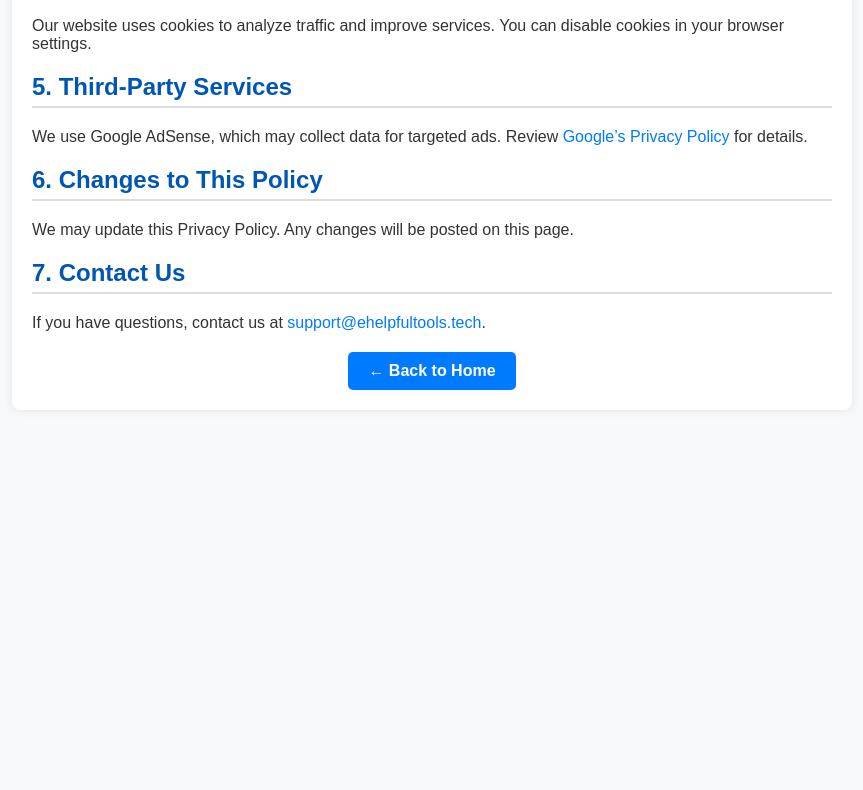
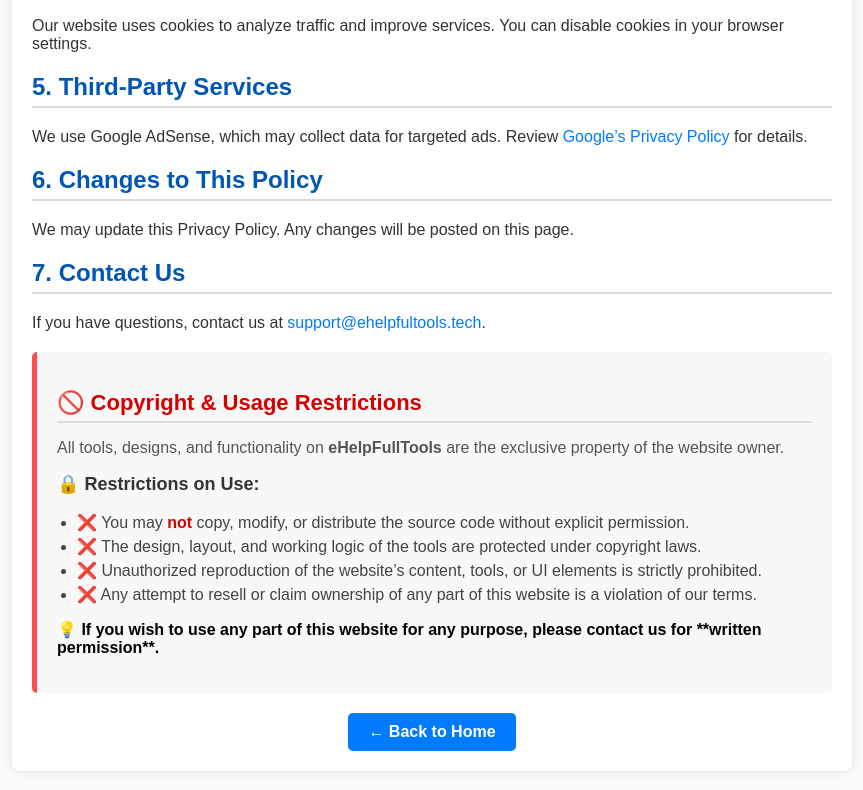
Before and after one commit to kalpesh-G/ehelpfulltools, a plain HTML site: page privacy.html in a window 1280 px wide. Shown: the part 510-1300 px from the top of the page, without its empty margins (208-1071 px from the left). Before the commit the page ends 940 px from the top, so only its background shows below. Drawn offline with Linux system fonts and the light colour scheme.

Commit message:
Updated project with new changes of piracy file

```diff
--- a/privacy.html
+++ b/privacy.html
@@ -5,7 +5,53 @@
     <meta name="viewport" content="width=device-width, initial-scale=1.0">
     <title>Privacy Policy | eHelpFullTools</title>
     <meta name="description" content="Read our Privacy Policy to understand how we collect, use, and protect your data when using eHelpFullTools.">
-<style>body {
+<style>
+.copyright-notice {
+    background: #f8f8f8;
+    padding: 20px;
+    border-left: 5px solid #ff4c4c;
+    margin: 20px 0;
+    border-radius: 5px;
+}
+
+.copyright-notice h2 {
+    color: #d60000;
+    font-size: 22px;
+    margin-bottom: 10px;
+}
+
+.copyright-notice h3 {
+    color: #333;
+    font-size: 18px;
+    margin-top: 15px;
+}
+
+.copyright-notice p {
+    color: #555;
+    font-size: 16px;
+}
+
+.copyright-notice ul {
+    padding-left: 20px;
+}
+
+.copyright-notice ul li {
+    color: #444;
+    font-size: 16px;
+    margin-bottom: 5px;
+}
+
+.copyright-notice ul li strong {
+    color: #d60000;
+}
+
+.copyright-notice p:last-child {
+    font-weight: bold;
+    color: #000;
+    margin-top: 15px;
+}
+
+body {
     font-family: Arial, sans-serif;
     margin: 0;
     padding: 0;
@@ -88,6 +134,21 @@
 
         <h2>7. Contact Us</h2>
         <p>If you have questions, contact us at <a href="mailto:ehelpfulltools@gmail.com">support@ehelpfultools.tech</a>.</p>
+        <div class="copyright-notice">
+            <h2>🚫 Copyright & Usage Restrictions</h2>
+            <p>All tools, designs, and functionality on <strong>eHelpFullTools</strong> are the exclusive property of the website owner.</p>
+
+            <h3>🔒 Restrictions on Use:</h3>
+            <ul>
+                <li>❌ You may <strong>not</strong> copy, modify, or distribute the source code without explicit permission.</li>
+                <li>❌ The design, layout, and working logic of the tools are protected under copyright laws.</li>
+                <li>❌ Unauthorized reproduction of the website’s content, tools, or UI elements is strictly prohibited.</li>
+                <li>❌ Any attempt to resell or claim ownership of any part of this website is a violation of our terms.</li>
+            </ul>
+
+            <p>💡 If you wish to use any part of this website for any purpose, please contact us for **written permission**.</p>
+        </div>
+
         <div class="back-home-container">
             <a href="index.html" class="back-home-btn">← Back to Home</a>
         </div>
```
